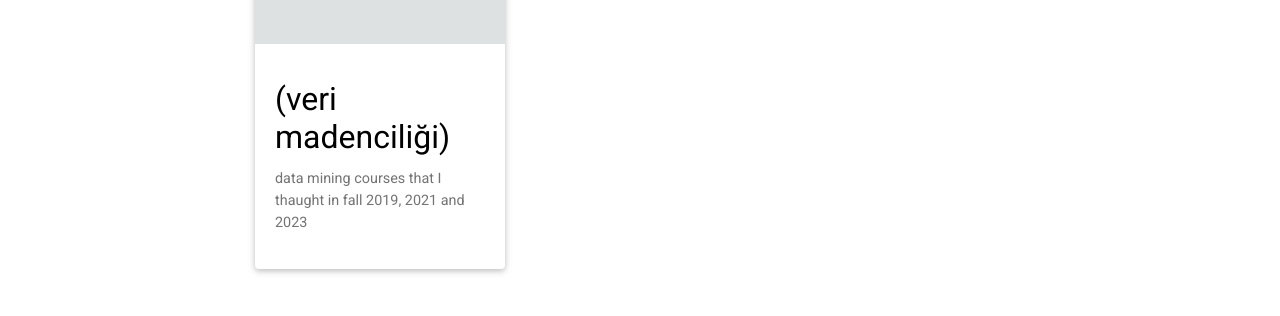
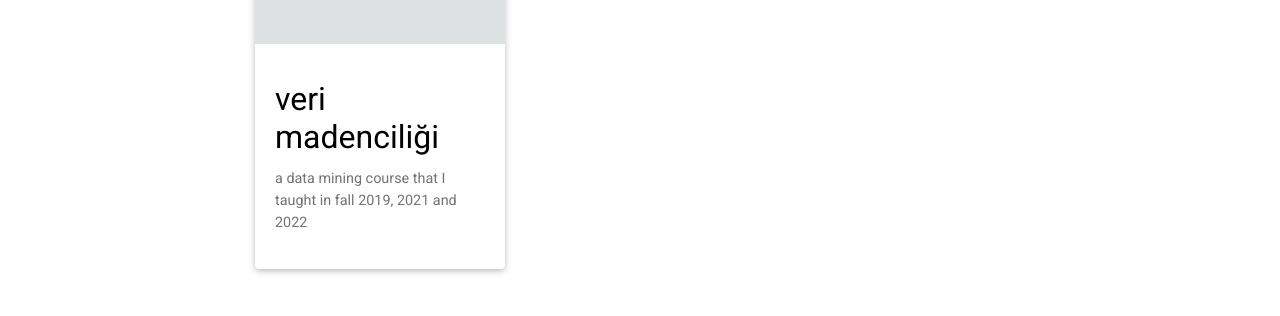
Before and after one commit to FiratIsmailoglu/firatismailoglu.github.io, a Jekyll site: the page built from _pages/teaching.md, in a window 1280 px wide. Shown: the part 359-675 px from the top of the page. Built offline with Jekyll 4.4.1, drawn with Linux system fonts in a browser that asks for light colours; full-size pictures stand in for the smaller copies a plugin makes; comment, search, counter and statistics services are not loaded; a style sheet for code colours, icons or effects is not loaded.

Commit message:
Update 1_project.md

```diff
--- a/_projects/1_project.md
+++ b/_projects/1_project.md
@@ -1,7 +1,7 @@
 ---
-layout: page
-title: (veri madenciliği)
-description: data mining courses that I thaught in fall 2019, 2021 and 2023
+layout: course
+title: veri madenciliği
+description: a data mining course that I taught in fall 2019, 2021 and 2022
 img: assets/img/data_mining.jpg
 importance: 1
 course: 1
```
